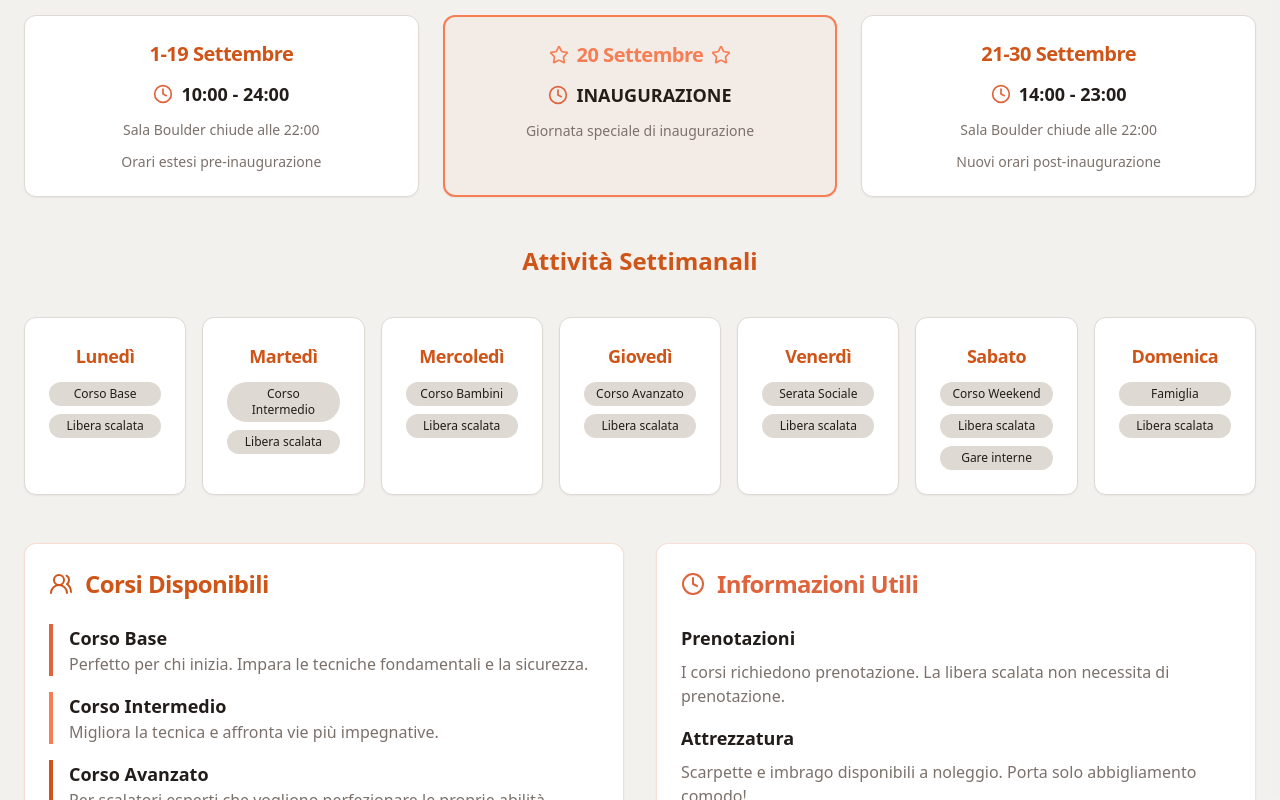
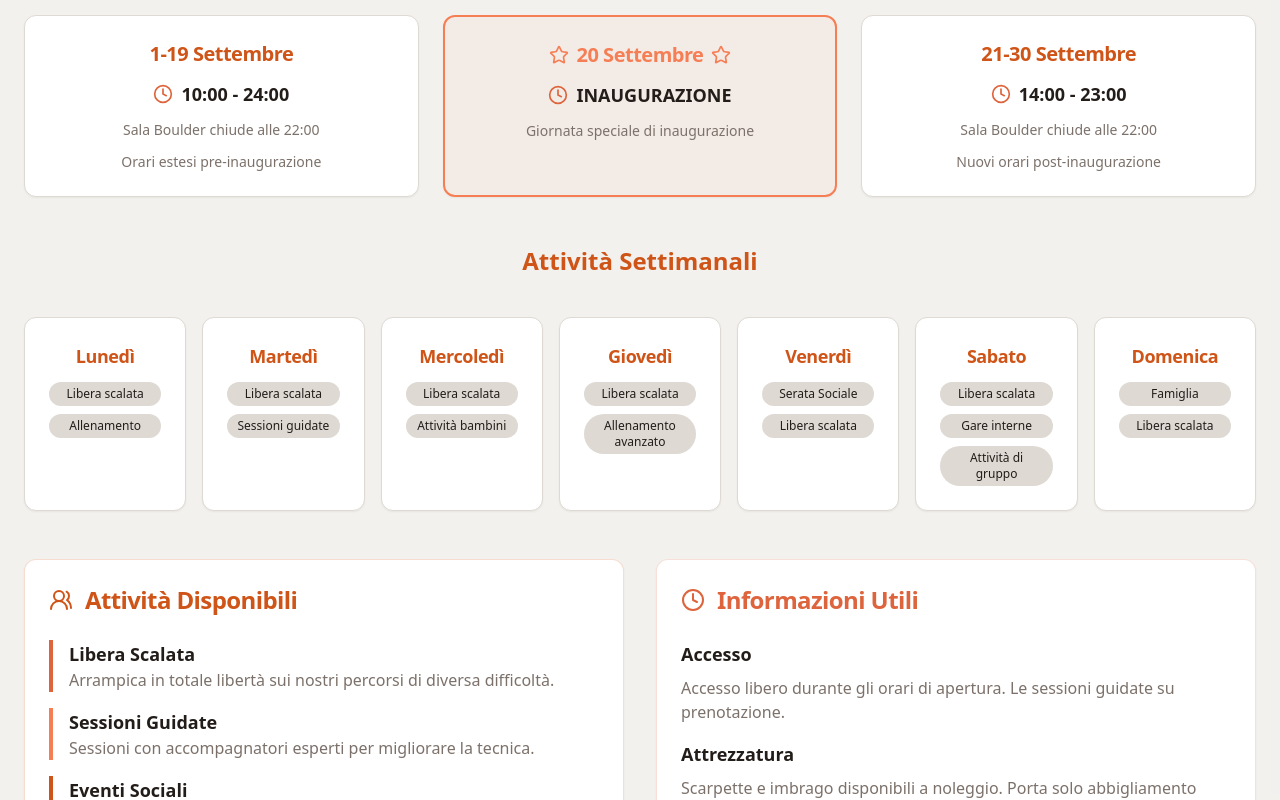
Before and after one commit to TancrediPaterra/presa-boulder-bologna, a React (Vite) app: page / in a window 1280 px wide. Shown: the part 2000-2800 px from the top of the page. Built offline with nearby package versions, Linux system fonts and the light colour scheme.

Commit message:
Remove course references
Remove references to courses and clarify the purpose of the "Start Climbing" button.

```diff
--- a/src/components/Schedule.tsx
+++ b/src/components/Schedule.tsx
@@ -29,19 +29,19 @@ const Schedule = () => {
   const weeklyActivities = [
     {
       day: "Lunedì",
-      activities: ["Corso Base", "Libera scalata"]
+      activities: ["Libera scalata", "Allenamento"]
     },
     {
       day: "Martedì",
-      activities: ["Corso Intermedio", "Libera scalata"]
+      activities: ["Libera scalata", "Sessioni guidate"]
     },
     {
       day: "Mercoledì",
-      activities: ["Corso Bambini", "Libera scalata"]
+      activities: ["Libera scalata", "Attività bambini"]
     },
     {
       day: "Giovedì",
-      activities: ["Corso Avanzato", "Libera scalata"]
+      activities: ["Libera scalata", "Allenamento avanzato"]
     },
     {
       day: "Venerdì",
@@ -49,7 +49,7 @@ const Schedule = () => {
     },
     {
       day: "Sabato",
-      activities: ["Corso Weekend", "Libera scalata", "Gare interne"]
+      activities: ["Libera scalata", "Gare interne", "Attività di gruppo"]
     },
     {
       day: "Domenica",
@@ -128,21 +128,21 @@ const Schedule = () => {
             <CardHeader>
               <CardTitle className="text-2xl text-primary flex items-center">
                 <Users2 className="w-6 h-6 mr-3" />
-                Corsi Disponibili
+                Attività Disponibili
               </CardTitle>
             </CardHeader>
             <CardContent className="space-y-4">
               <div className="border-l-4 border-accent pl-4">
-                <h4 className="font-semibold text-lg text-foreground">Corso Base</h4>
-                <p className="text-muted-foreground">Perfetto per chi inizia. Impara le tecniche fondamentali e la sicurezza.</p>
+                <h4 className="font-semibold text-lg text-foreground">Libera Scalata</h4>
+                <p className="text-muted-foreground">Arrampica in totale libertà sui nostri percorsi di diversa difficoltà.</p>
               </div>
               <div className="border-l-4 border-energy pl-4">
-                <h4 className="font-semibold text-lg text-foreground">Corso Intermedio</h4>
-                <p className="text-muted-foreground">Migliora la tecnica e affronta vie più impegnative.</p>
+                <h4 className="font-semibold text-lg text-foreground">Sessioni Guidate</h4>
+                <p className="text-muted-foreground">Sessioni con accompagnatori esperti per migliorare la tecnica.</p>
               </div>
               <div className="border-l-4 border-primary pl-4">
-                <h4 className="font-semibold text-lg text-foreground">Corso Avanzato</h4>
-                <p className="text-muted-foreground">Per scalatori esperti che vogliono perfezionare le proprie abilità.</p>
+                <h4 className="font-semibold text-lg text-foreground">Eventi Sociali</h4>
+                <p className="text-muted-foreground">Serate di arrampicata e competizioni interne per tutti i livelli.</p>
               </div>
             </CardContent>
           </Card>
@@ -156,8 +156,8 @@ const Schedule = () => {
             </CardHeader>
             <CardContent className="space-y-4">
               <div>
-                <h4 className="font-semibold text-lg text-foreground mb-2">Prenotazioni</h4>
-                <p className="text-muted-foreground">I corsi richiedono prenotazione. La libera scalata non necessita di prenotazione.</p>
+                <h4 className="font-semibold text-lg text-foreground mb-2">Accesso</h4>
+                <p className="text-muted-foreground">Accesso libero durante gli orari di apertura. Le sessioni guidate su prenotazione.</p>
               </div>
               <div>
                 <h4 className="font-semibold text-lg text-foreground mb-2">Attrezzatura</h4>
```
